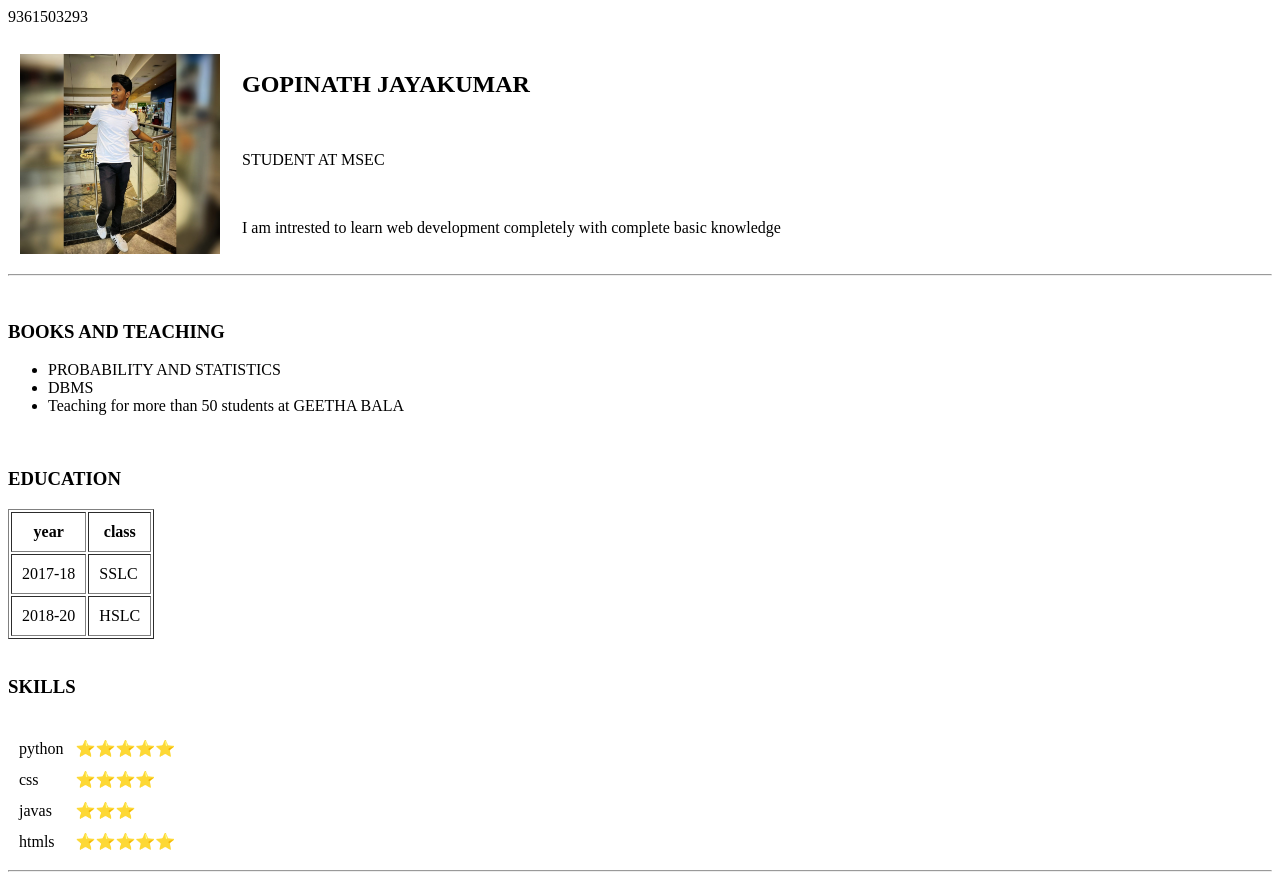
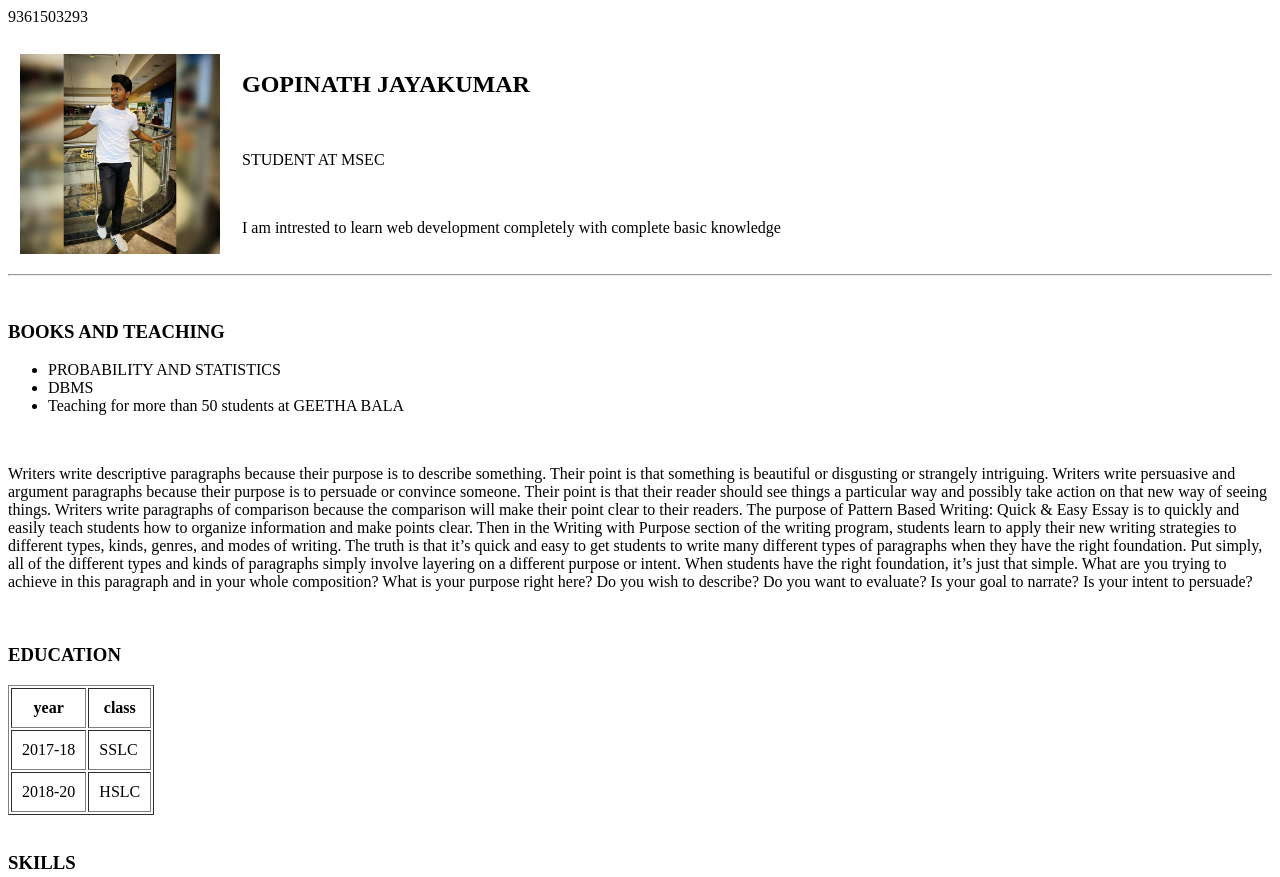
Before and after one commit to DANTECELINE/DC, a plain HTML site: page index.html in a window 1280 px wide. Shown: the top 877 px of the page. Drawn offline with Linux system fonts and the light colour scheme.

Commit message:
added some p

```diff
--- a/index.html
+++ b/index.html
@@ -25,6 +25,13 @@
       <li>DBMS</li>
       <li>Teaching for more than 50 students at GEETHA BALA</li>
     </ul>
+    <br>
+    <p>Writers write descriptive paragraphs because their purpose is to describe something. Their point is that something is beautiful or disgusting or strangely intriguing. Writers write persuasive and argument paragraphs because their purpose is to persuade or convince someone. Their point is that their reader should see things a particular way and possibly take action on that new way of seeing things. Writers write paragraphs of comparison because the comparison will make their point clear to their readers.
+
+The purpose of Pattern Based Writing: Quick & Easy Essay is to quickly and easily teach students how to organize information and make points clear. Then in the Writing with Purpose section of the writing program, students learn to apply their new writing strategies to different types, kinds, genres, and modes of writing. The truth is that it’s quick and easy to get students to write many different types of paragraphs when they have the right foundation.
+
+Put simply, all of the different types and kinds of paragraphs simply involve layering on a different purpose or intent. When students have the right foundation, it’s just that simple. What are you trying to achieve in this paragraph and in your whole composition? What is your purpose right here? Do you wish to describe? Do you want to evaluate? Is your goal to narrate? Is your intent to persuade?
+    </p>
     <br>
     <h3>EDUCATION</h3>
     <table border="1"cellpadding="10">
```
